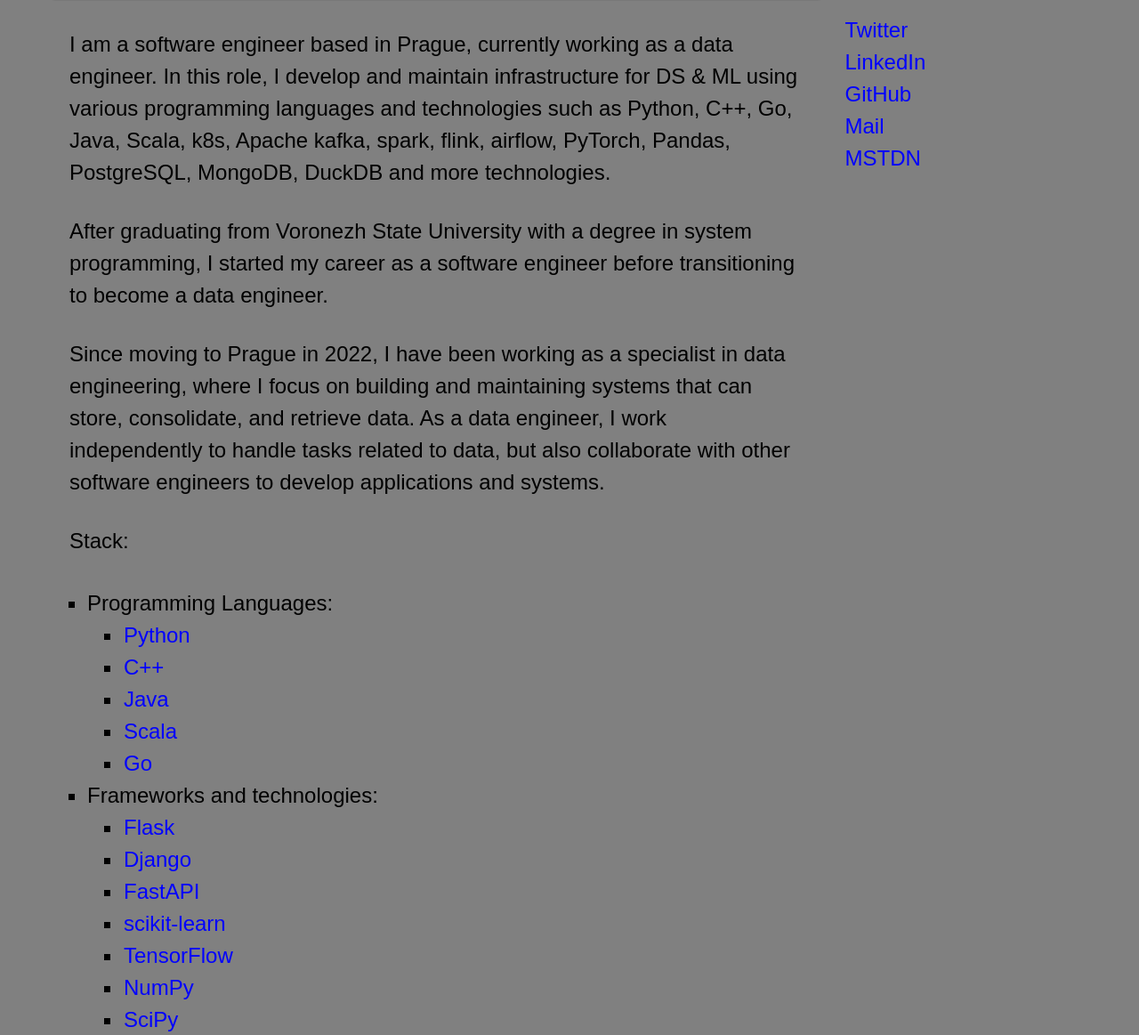
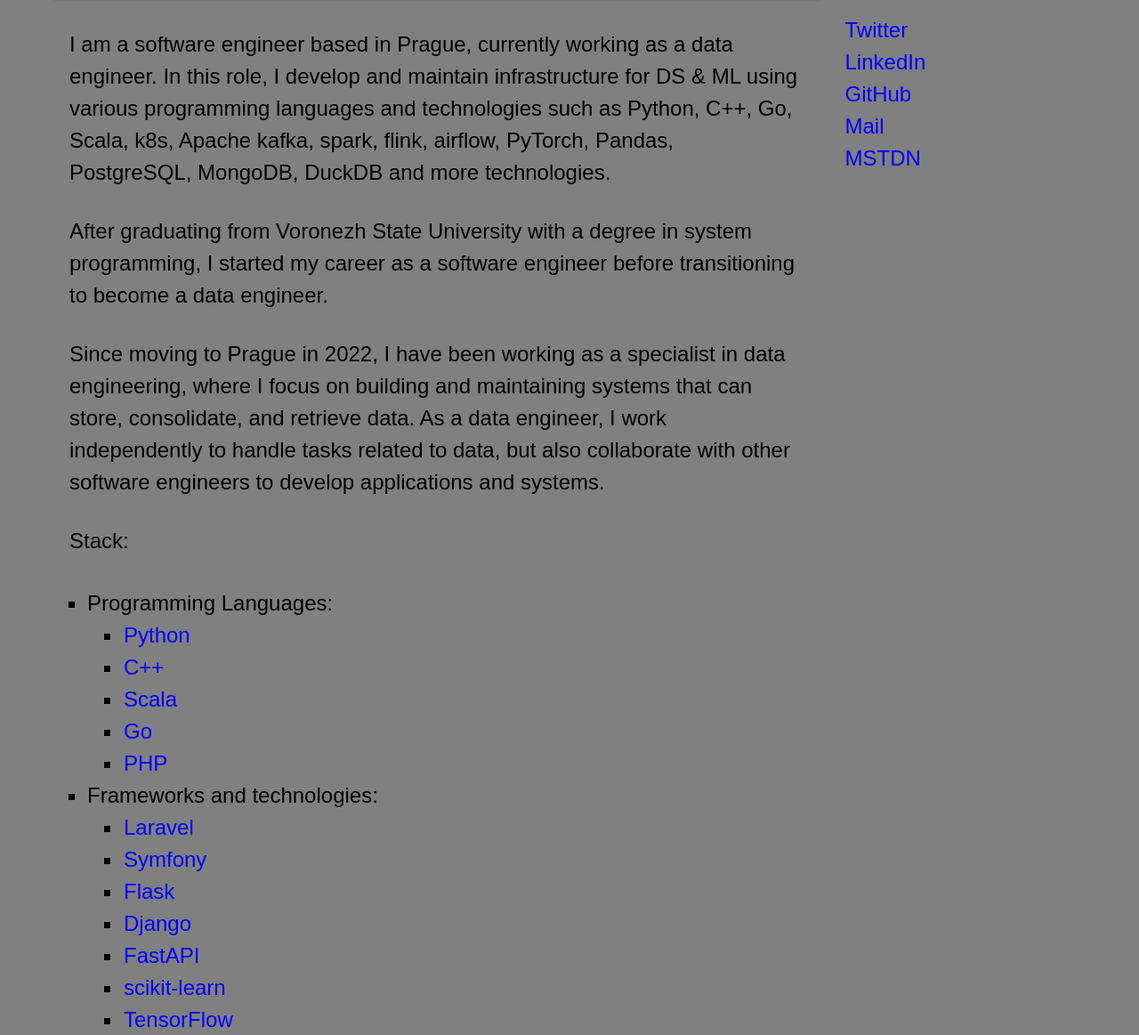
Before and after one commit to gorynych00/my-static-website, a website built with webpack: page dist/index.html in a window 1280 px wide. Shown: the part 362-1525 px from the top of the page at 89% size. Built offline with nearby package versions, Linux system fonts and the light colour scheme.

Commit message:
update index

```diff
--- a/dist/index.html
+++ b/dist/index.html
@@ -36,7 +36,7 @@
         <h2>Hi, my name is Egor and this is basic information about me</h2>
         <p>
           I am a software engineer based in Prague, currently working as a data engineer.
-          In this role, I develop and maintain infrastructure for DS & ML using various programming languages and technologies such as Python, C++, Go, Java, Scala, k8s, Apache kafka, spark, flink, airflow, PyTorch, Pandas, PostgreSQL, MongoDB, DuckDB and more technologies.
+          In this role, I develop and maintain infrastructure for DS & ML using various programming languages and technologies such as Python, C++, Go, Scala, k8s, Apache kafka, spark, flink, airflow, PyTorch, Pandas, PostgreSQL, MongoDB, DuckDB and more technologies.
         </p>
         <p>
           After graduating from Voronezh State University with a degree in system programming, I started my career as a software engineer before transitioning to become a data engineer.
@@ -58,18 +58,24 @@
                 <a href="https://isocpp.org/">C++</a>
               </li>
               <li>
-                <a href="https://dev.java/">Java</a>
-              </li>
-              <li>
                 <a href="https://scala-lang.org/">Scala</a>
               </li>
               <li>
                 <a href="https://go.dev/">Go</a>
               </li>
+              <li>
+                <a href="https://www.php.net/">PHP</a>
+              </li>
             </ul>
           </li>
           <li>Frameworks and technologies:
             <ul>
+              <li>
+                <a href="https://laravel.com/">Laravel</a>
+              </li>
+              <li>
+                <a href="https://symfony.com/">Symfony</a>
+              </li>
               <li>
                 <a href="https://flask.palletsprojects.com/en/2.2.x/">Flask</a>
               </li>
```
